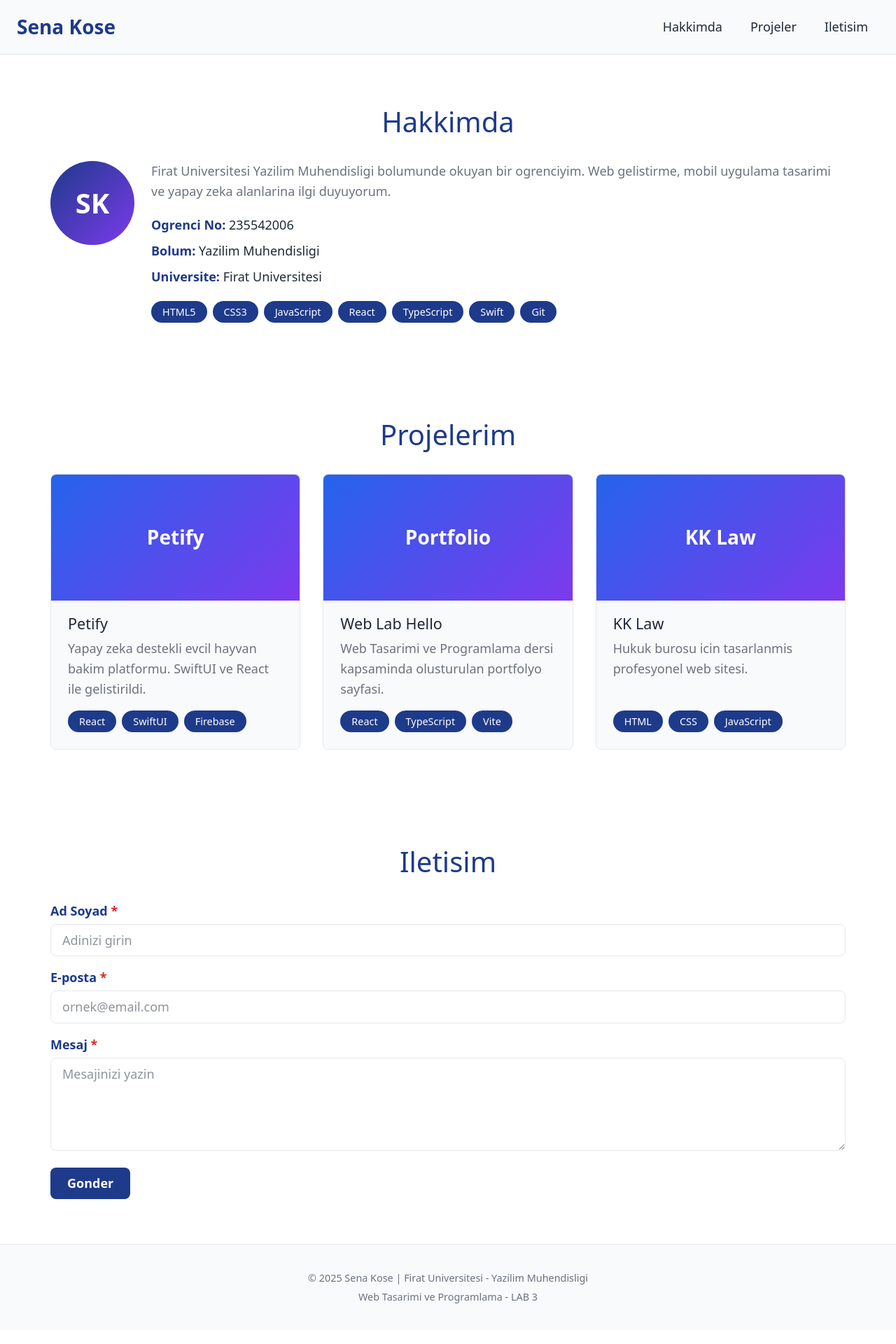
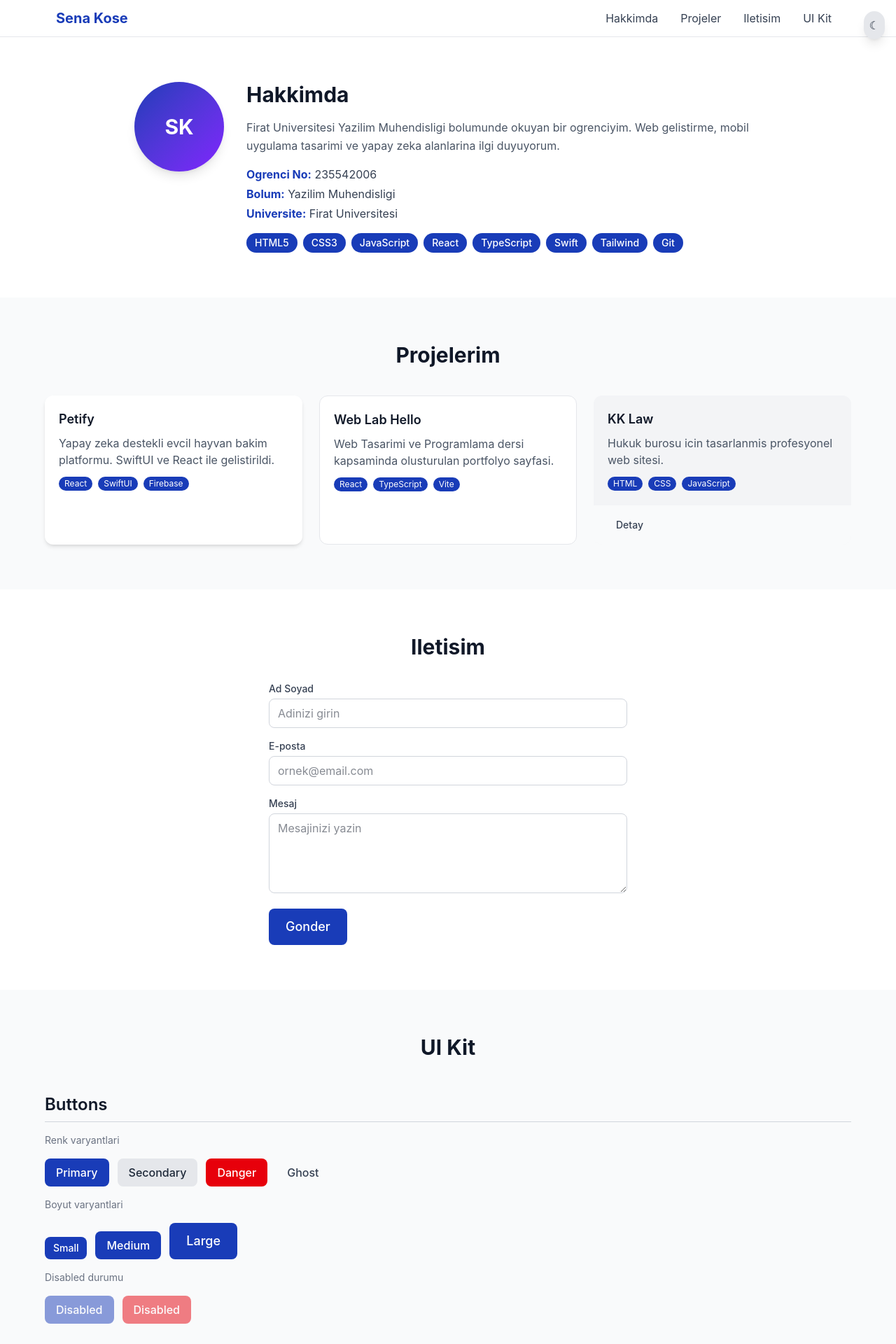
Before and after one commit to kosesena/web-lab-hello, a React (Vite) app: page / in a window 1280 px wide. Shown: the top 1920 px of the page at 70% size. Built offline with nearby package versions, Linux system fonts and the light colour scheme.

Commit message:
feat: migrate portfolio to Tailwind CSS with dark mode and UI Kit
Saf CSS'ten Tailwind utility class'larina gecis.
Dark mode toggle, responsive prefix'ler (sm:/md:/lg:),
UI Kit bolumu ile 8+ component varyanti tek sayfada sergileniyor.

```diff
--- a/src/App.tsx
+++ b/src/App.tsx
@@ -1,10 +1,14 @@
 import { useState } from 'react'
-import './styles/tokens.css'
-import './App.css'
+import Button from './components/Button'
+import Input from './components/Input'
+import Card from './components/Card'
+import Alert from './components/Alert'
+import './index.css'
 
 function App() {
   const [formData, setFormData] = useState({ name: '', email: '', message: '' })
   const [formStatus, setFormStatus] = useState<'idle' | 'success' | 'error'>('idle')
+  const [isDark, setIsDark] = useState(false)
 
   const handleSubmit = (e: React.FormEvent) => {
     e.preventDefault()
@@ -16,159 +20,276 @@ function App() {
     setFormData({ name: '', email: '', message: '' })
   }
 
+  const toggleDark = () => {
+    document.documentElement.classList.toggle('dark')
+    setIsDark(!isDark)
+  }
+
   return (
-    <>
-      <a href="#main-content" className="skip-link">
+    <div className="min-h-screen bg-white dark:bg-gray-950 text-gray-900 dark:text-gray-100">
+      {/* Skip Link */}
+      <a
+        href="#main-content"
+        className="sr-only focus:not-sr-only focus:absolute focus:top-0 focus:left-0 bg-blue-800 text-white p-2 z-50"
+      >
         Ana iceriye atla
       </a>
 
-      <header role="banner">
-        <span className="site-title">Sena Kose</span>
+      {/* Dark Mode Toggle */}
+      <button
+        onClick={toggleDark}
+        className="fixed top-4 right-4 z-50 bg-gray-200 dark:bg-gray-700 text-gray-800 dark:text-gray-200 p-2 rounded-full shadow-lg hover:scale-110 transition-transform"
+        aria-label="Tema degistir"
+      >
+        <span className="dark:hidden">&#9790;</span>
+        <span className="hidden dark:inline">&#9728;</span>
+      </button>
+
+      {/* Header */}
+      <header className="sticky top-0 z-40 bg-white dark:bg-gray-900 border-b border-gray-200 dark:border-gray-700">
+        <div className="max-w-6xl mx-auto px-4 py-3 flex flex-col sm:flex-row justify-between items-center gap-3">
+          <span className="text-xl font-bold text-blue-800 dark:text-blue-300">
+            Sena Kose
+          </span>
           <nav aria-label="Ana navigasyon">
-          <ul>
-            <li><a href="#hakkimda">Hakkimda</a></li>
-            <li><a href="#projeler">Projeler</a></li>
-            <li><a href="#iletisim">Iletisim</a></li>
+            <ul className="flex flex-wrap gap-2">
+              <li>
+                <a href="#hakkimda" className="px-3 py-1 rounded-md text-gray-700 dark:text-gray-300 hover:bg-blue-100 dark:hover:bg-gray-800 transition-colors">
+                  Hakkimda
+                </a>
+              </li>
+              <li>
+                <a href="#projeler" className="px-3 py-1 rounded-md text-gray-700 dark:text-gray-300 hover:bg-blue-100 dark:hover:bg-gray-800 transition-colors">
+                  Projeler
+                </a>
+              </li>
+              <li>
+                <a href="#iletisim" className="px-3 py-1 rounded-md text-gray-700 dark:text-gray-300 hover:bg-blue-100 dark:hover:bg-gray-800 transition-colors">
+                  Iletisim
+                </a>
+              </li>
+              <li>
+                <a href="#ui-kit" className="px-3 py-1 rounded-md text-gray-700 dark:text-gray-300 hover:bg-blue-100 dark:hover:bg-gray-800 transition-colors">
+                  UI Kit
+                </a>
+              </li>
             </ul>
           </nav>
+        </div>
       </header>
 
+      {/* Main */}
       <main id="main-content" role="main">
-        <section id="hakkimda" aria-labelledby="hakkimda-title">
-          <h2 id="hakkimda-title">Hakkimda</h2>
-          <div className="about-content">
-            <figure>
-              <div className="avatar-placeholder">SK</div>
+        {/* Hakkimda */}
+        <section id="hakkimda" className="py-16 px-4" aria-labelledby="hakkimda-title">
+          <div className="max-w-4xl mx-auto flex flex-col md:flex-row items-center md:items-start gap-8">
+            <figure className="shrink-0">
+              <div className="w-32 h-32 rounded-full bg-gradient-to-br from-blue-800 to-violet-600 text-white flex items-center justify-center text-3xl font-bold shadow-lg">
+                SK
+              </div>
             </figure>
             <div>
-              <p>
+              <h2 id="hakkimda-title" className="text-3xl font-bold text-gray-900 dark:text-white mb-4 text-center md:text-left">
+                Hakkimda
+              </h2>
+              <p className="text-gray-600 dark:text-gray-400 mb-4 leading-relaxed">
                 Firat Universitesi Yazilim Muhendisligi bolumunde okuyan bir ogrenciyim.
                 Web gelistirme, mobil uygulama tasarimi ve yapay zeka alanlarina ilgi duyuyorum.
               </p>
-              <ul className="info-list">
-                <li><strong>Ogrenci No:</strong> 235542006</li>
-                <li><strong>Bolum:</strong> Yazilim Muhendisligi</li>
-                <li><strong>Universite:</strong> Firat Universitesi</li>
+              <ul className="mb-4 space-y-1 text-gray-700 dark:text-gray-300">
+                <li><strong className="text-blue-800 dark:text-blue-300">Ogrenci No:</strong> 235542006</li>
+                <li><strong className="text-blue-800 dark:text-blue-300">Bolum:</strong> Yazilim Muhendisligi</li>
+                <li><strong className="text-blue-800 dark:text-blue-300">Universite:</strong> Firat Universitesi</li>
               </ul>
-              <ul className="skill-tags" role="list" aria-label="Beceri etiketleri">
-                <li>HTML5</li>
-                <li>CSS3</li>
-                <li>JavaScript</li>
-                <li>React</li>
-                <li>TypeScript</li>
-                <li>Swift</li>
-                <li>Git</li>
+              <ul className="flex flex-wrap gap-2" role="list" aria-label="Beceri etiketleri">
+                {['HTML5', 'CSS3', 'JavaScript', 'React', 'TypeScript', 'Swift', 'Tailwind', 'Git'].map((skill) => (
+                  <li key={skill} className="bg-blue-800 text-white px-3 py-1 rounded-full text-sm font-medium dark:bg-blue-600">
+                    {skill}
+                  </li>
+                ))}
               </ul>
             </div>
           </div>
         </section>
 
-        <section id="projeler" aria-labelledby="projeler-title">
-          <h2 id="projeler-title">Projelerim</h2>
-          <div className="project-grid">
-            <article className="project-card" aria-labelledby="project-1-title">
-              <div className="card-img-placeholder">
-                <span>Petify</span>
+        {/* Projeler */}
+        <section id="projeler" className="py-16 px-4 bg-gray-50 dark:bg-gray-900" aria-labelledby="projeler-title">
+          <div className="max-w-6xl mx-auto">
+            <h2 id="projeler-title" className="text-3xl font-bold text-center text-gray-900 dark:text-white mb-10">
+              Projelerim
+            </h2>
+            <div className="grid grid-cols-1 sm:grid-cols-2 lg:grid-cols-3 gap-6">
+              <Card variant="elevated" title="Petify">
+                <p>Yapay zeka destekli evcil hayvan bakim platformu. SwiftUI ve React ile gelistirildi.</p>
+                <div className="flex flex-wrap gap-2 mt-3">
+                  <span className="bg-blue-800 text-white px-2 py-0.5 rounded-full text-xs dark:bg-blue-600">React</span>
+                  <span className="bg-blue-800 text-white px-2 py-0.5 rounded-full text-xs dark:bg-blue-600">SwiftUI</span>
+                  <span className="bg-blue-800 text-white px-2 py-0.5 rounded-full text-xs dark:bg-blue-600">Firebase</span>
                 </div>
-              <h3 id="project-1-title">Petify</h3>
-              <p>Yapay zeka destekli evcil hayvan bakim platformu. SwiftUI ve React ile gelistirildi.</p>
-              <ul className="skill-tags">
-                <li>React</li>
-                <li>SwiftUI</li>
-                <li>Firebase</li>
-              </ul>
-            </article>
-            <article className="project-card" aria-labelledby="project-2-title">
-              <div className="card-img-placeholder">
-                <span>Portfolio</span>
+              </Card>
+              <Card variant="outlined" title="Web Lab Hello">
+                <p>Web Tasarimi ve Programlama dersi kapsaminda olusturulan portfolyo sayfasi.</p>
+                <div className="flex flex-wrap gap-2 mt-3">
+                  <span className="bg-blue-800 text-white px-2 py-0.5 rounded-full text-xs dark:bg-blue-600">React</span>
+                  <span className="bg-blue-800 text-white px-2 py-0.5 rounded-full text-xs dark:bg-blue-600">TypeScript</span>
+                  <span className="bg-blue-800 text-white px-2 py-0.5 rounded-full text-xs dark:bg-blue-600">Vite</span>
                 </div>
-              <h3 id="project-2-title">Web Lab Hello</h3>
-              <p>Web Tasarimi ve Programlama dersi kapsaminda olusturulan portfolyo sayfasi.</p>
-              <ul className="skill-tags">
-                <li>React</li>
-                <li>TypeScript</li>
-                <li>Vite</li>
-              </ul>
-            </article>
-            <article className="project-card" aria-labelledby="project-3-title">
-              <div className="card-img-placeholder">
-                <span>KK Law</span>
+              </Card>
+              <Card variant="filled" title="KK Law" footer={<Button size="sm" variant="ghost">Detay</Button>}>
+                <p>Hukuk burosu icin tasarlanmis profesyonel web sitesi.</p>
+                <div className="flex flex-wrap gap-2 mt-3">
+                  <span className="bg-blue-800 text-white px-2 py-0.5 rounded-full text-xs dark:bg-blue-600">HTML</span>
+                  <span className="bg-blue-800 text-white px-2 py-0.5 rounded-full text-xs dark:bg-blue-600">CSS</span>
+                  <span className="bg-blue-800 text-white px-2 py-0.5 rounded-full text-xs dark:bg-blue-600">JavaScript</span>
                 </div>
-              <h3 id="project-3-title">KK Law</h3>
-              <p>Hukuk burosu icin tasarlanmis profesyonel web sitesi.</p>
-              <ul className="skill-tags">
-                <li>HTML</li>
-                <li>CSS</li>
-                <li>JavaScript</li>
-              </ul>
-            </article>
+              </Card>
+            </div>
           </div>
         </section>
 
-        <section id="iletisim" aria-labelledby="iletisim-title">
-          <h2 id="iletisim-title">Iletisim</h2>
+        {/* Iletisim */}
+        <section id="iletisim" className="py-16 px-4" aria-labelledby="iletisim-title">
+          <div className="max-w-lg mx-auto">
+            <h2 id="iletisim-title" className="text-3xl font-bold text-center text-gray-900 dark:text-white mb-8">
+              Iletisim
+            </h2>
 
             {formStatus === 'success' && (
-            <div role="alert" className="form-alert success">
+              <Alert variant="success" title="Basarili" dismissible onDismiss={() => setFormStatus('idle')}>
                 Mesajiniz basariyla gonderildi!
-            </div>
+              </Alert>
             )}
             {formStatus === 'error' && (
-            <div role="alert" className="form-alert error">
+              <Alert variant="error" title="Hata" dismissible onDismiss={() => setFormStatus('idle')}>
                 Lutfen tum alanlari doldurun.
-            </div>
+              </Alert>
             )}
 
-          <form onSubmit={handleSubmit} noValidate aria-label="Iletisim formu">
-            <div className="form-group">
-              <label htmlFor="name">Ad Soyad <span aria-hidden="true">*</span></label>
-              <input
-                type="text"
+            <form onSubmit={handleSubmit} noValidate aria-label="Iletisim formu" className="space-y-4 mt-4">
+              <Input
                 id="name"
-                name="name"
+                label="Ad Soyad"
                 required
                 aria-required="true"
                 value={formData.name}
                 onChange={(e) => setFormData({ ...formData, name: e.target.value })}
                 placeholder="Adinizi girin"
               />
-            </div>
-            <div className="form-group">
-              <label htmlFor="email">E-posta <span aria-hidden="true">*</span></label>
-              <input
+              <Input
+                id="email"
+                label="E-posta"
                 type="email"
-                id="email"
-                name="email"
                 required
                 aria-required="true"
                 value={formData.email}
                 onChange={(e) => setFormData({ ...formData, email: e.target.value })}
                 placeholder="ornek@email.com"
               />
-            </div>
-            <div className="form-group">
-              <label htmlFor="message">Mesaj <span aria-hidden="true">*</span></label>
+              <div className="space-y-1">
+                <label htmlFor="message" className="block text-sm font-medium text-gray-700 dark:text-gray-300">
+                  Mesaj
+                </label>
                 <textarea
                   id="message"
-                name="message"
                   required
                   aria-required="true"
                   rows={4}
                   value={formData.message}
                   onChange={(e) => setFormData({ ...formData, message: e.target.value })}
                   placeholder="Mesajinizi yazin"
+                  className="w-full px-3 py-2 rounded-lg border border-gray-300 focus:ring-2 focus:ring-blue-500 focus:outline-none dark:bg-gray-800 dark:text-gray-100 dark:border-gray-600 transition-colors"
                 />
               </div>
-            <button type="submit">Gonder</button>
+              <Button variant="primary" size="lg" type="submit">
+                Gonder
+              </Button>
             </form>
+          </div>
+        </section>
+
+        {/* UI Kit */}
+        <section id="ui-kit" className="py-16 px-4 bg-gray-50 dark:bg-gray-900" aria-labelledby="uikit-title">
+          <div className="max-w-6xl mx-auto space-y-12">
+            <h2 id="uikit-title" className="text-3xl font-bold text-center text-gray-900 dark:text-white">
+              UI Kit
+            </h2>
+
+            {/* Buttons */}
+            <div className="space-y-4">
+              <h3 className="text-2xl font-semibold border-b border-gray-300 dark:border-gray-700 pb-2 text-gray-900 dark:text-white">
+                Buttons
+              </h3>
+              <p className="text-sm text-gray-500 dark:text-gray-400">Renk varyantlari</p>
+              <div className="flex flex-wrap gap-3">
+                <Button variant="primary">Primary</Button>
+                <Button variant="secondary">Secondary</Button>
+                <Button variant="danger">Danger</Button>
+                <Button variant="ghost">Ghost</Button>
+              </div>
+              <p className="text-sm text-gray-500 dark:text-gray-400">Boyut varyantlari</p>
+              <div className="flex flex-wrap items-end gap-3">
+                <Button size="sm">Small</Button>
+                <Button size="md">Medium</Button>
+                <Button size="lg">Large</Button>
+              </div>
+              <p className="text-sm text-gray-500 dark:text-gray-400">Disabled durumu</p>
+              <div className="flex flex-wrap gap-3">
+                <Button variant="primary" disabled>Disabled</Button>
+                <Button variant="danger" disabled>Disabled</Button>
+              </div>
+            </div>
+
+            {/* Inputs */}
+            <div className="space-y-4 max-w-md">
+              <h3 className="text-2xl font-semibold border-b border-gray-300 dark:border-gray-700 pb-2 text-gray-900 dark:text-white">
+                Inputs
+              </h3>
+              <Input id="ui-name" label="Normal Input" placeholder="Bir sey yazin..." />
+              <Input id="ui-err" label="Hatali Input" error="Bu alan zorunludur" />
+              <Input id="ui-help" label="Help Text" type="email" helpText="E-posta adresinizi girin" />
+              <Input id="ui-dis" label="Disabled" disabled value="Duzenlenemez" />
+            </div>
+
+            {/* Cards */}
+            <div className="space-y-4">
+              <h3 className="text-2xl font-semibold border-b border-gray-300 dark:border-gray-700 pb-2 text-gray-900 dark:text-white">
+                Cards
+              </h3>
+              <div className="grid grid-cols-1 sm:grid-cols-2 lg:grid-cols-3 gap-6">
+                <Card variant="elevated" title="Elevated Card">
+                  <p>Golge ile yukseltilmis kart.</p>
+                </Card>
+                <Card variant="outlined" title="Outlined Card">
+                  <p>Cerceveli kart.</p>
+                </Card>
+                <Card variant="filled" title="Filled Card" footer={<Button size="sm">Detay</Button>}>
+                  <p>Dolgulu arka plan.</p>
+                </Card>
+              </div>
+            </div>
+
+            {/* Alerts */}
+            <div className="space-y-4 max-w-xl">
+              <h3 className="text-2xl font-semibold border-b border-gray-300 dark:border-gray-700 pb-2 text-gray-900 dark:text-white">
+                Alerts
+              </h3>
+              <Alert variant="info" title="Bilgi">Bilgilendirme mesaji.</Alert>
+              <Alert variant="success" title="Basarili">Islem tamamlandi.</Alert>
+              <Alert variant="warning" title="Uyari">Dikkat edilmesi gereken durum.</Alert>
+              <Alert variant="error" title="Hata" dismissible onDismiss={() => console.log('kapatildi')}>
+                Bir hata olustu.
+              </Alert>
+            </div>
+          </div>
         </section>
       </main>
 
-      <footer role="contentinfo">
+      {/* Footer */}
+      <footer className="bg-gray-100 dark:bg-gray-900 border-t border-gray-200 dark:border-gray-700 text-center py-6 px-4 text-gray-500 dark:text-gray-400 text-sm">
         <p>&copy; 2025 Sena Kose | Firat Universitesi - Yazilim Muhendisligi</p>
-        <p>Web Tasarimi ve Programlama - LAB 3</p>
+        <p className="mt-1">Web Tasarimi ve Programlama - LAB 4</p>
       </footer>
-    </>
+    </div>
   )
 }
 
```
Lines whose indentation alone changed are shown as unchanged.
